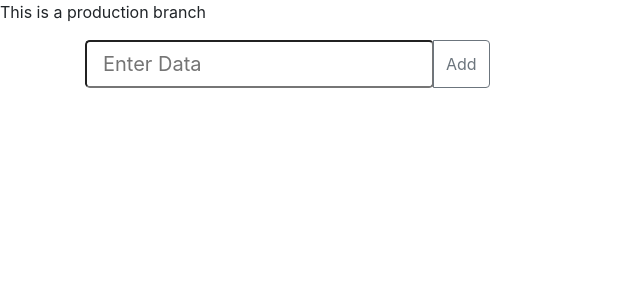
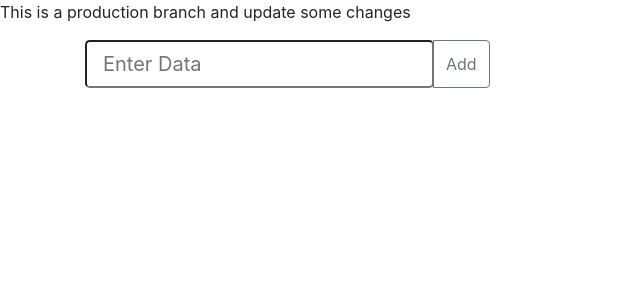
Before and after one commit to Antony-jeban/TodoList, an Angular app: page / in a window 1280 px wide. Shown: the top 300 px of the page, without its empty margins (0-640 px from the left). Built offline with nearby package versions, Linux system fonts and the light colour scheme.

Commit message:
update some changes on the prod branch

```diff
--- a/src/app/app.component.html
+++ b/src/app/app.component.html
@@ -1,4 +1,4 @@
-<p>This is a production branch</p>
+<p>This is a production branch and update some changes</p>
 
 <div class="container">
     <div class="input-group mb-3">
```
